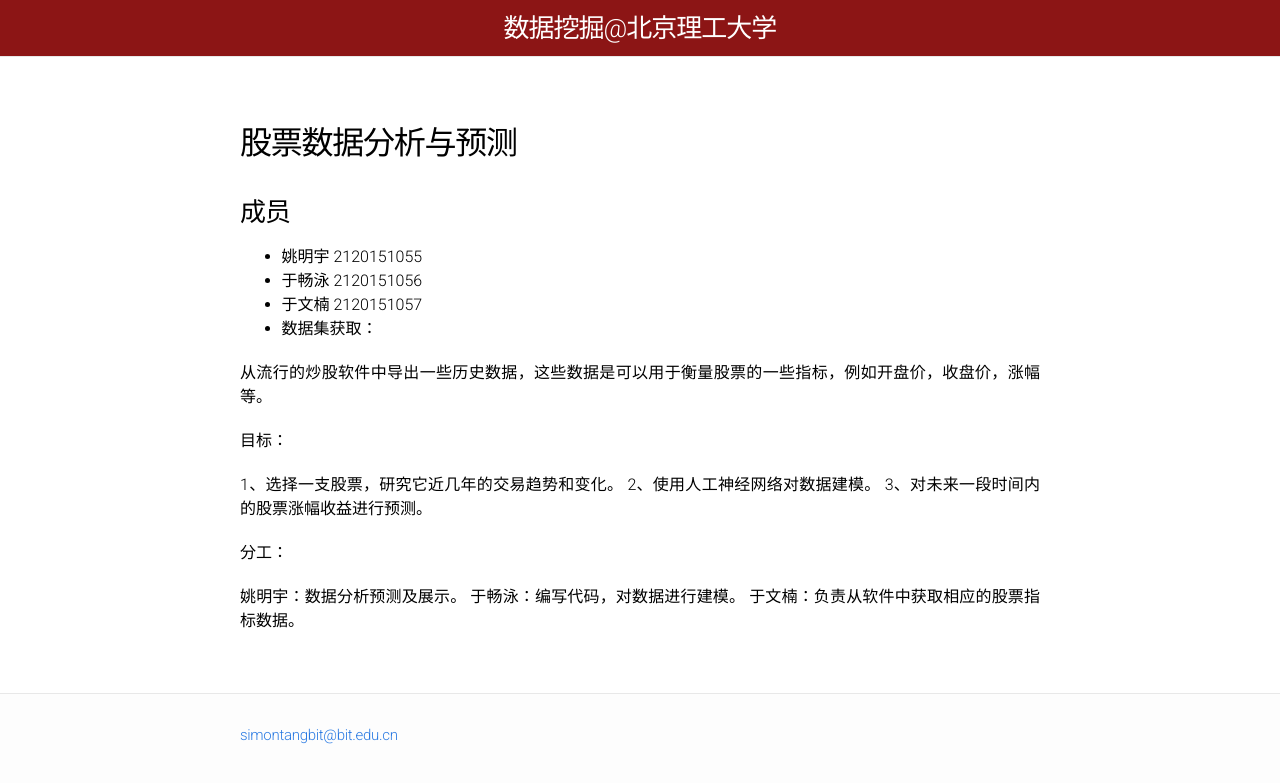
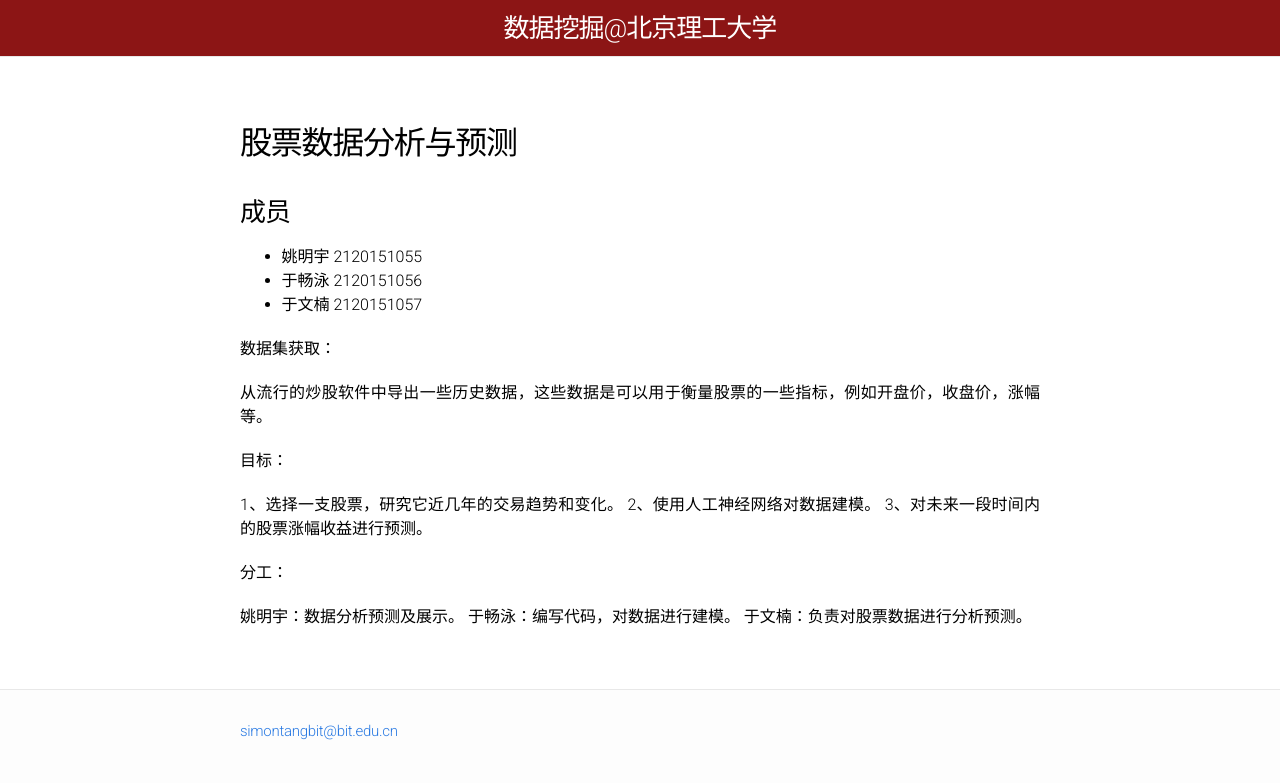
Before and after one commit to BITDM/bitdm.github.io, a Jekyll site: the page built from 2016/projects/p26/proposal.md, in a window 1280 px wide. Shown: the top 783 px of the page. Built offline with Jekyll 4.4.1, drawn with Linux system fonts in a browser that asks for light colours.

Commit message:
Update proposal.md

```diff
--- a/2016/projects/p26/proposal.md
+++ b/2016/projects/p26/proposal.md
@@ -11,7 +11,7 @@ permalink: /2016/projects/p26/proposal/
 - 姚明宇 2120151055
 - 于畅泳 2120151056
 - 于文楠 2120151057
--
+
 数据集获取：
 
 从流行的炒股软件中导出一些历史数据，这些数据是可以用于衡量股票的一些指标，例如开盘价，收盘价，涨幅等。
@@ -26,4 +26,4 @@ permalink: /2016/projects/p26/proposal/
 
 姚明宇：数据分析预测及展示。
 于畅泳：编写代码，对数据进行建模。
-于文楠：负责从软件中获取相应的股票指标数据。
+于文楠：负责对股票数据进行分析预测。
```
